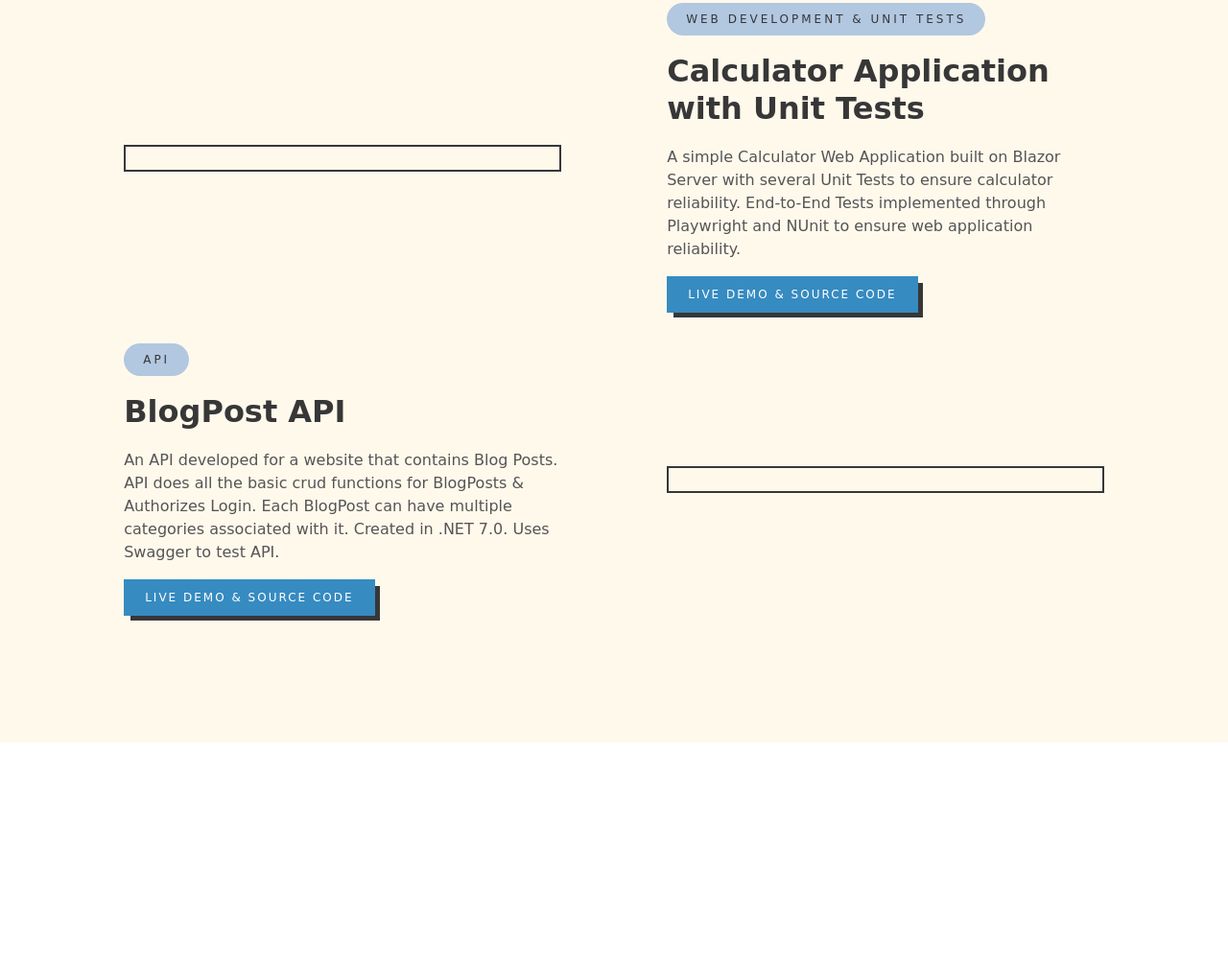
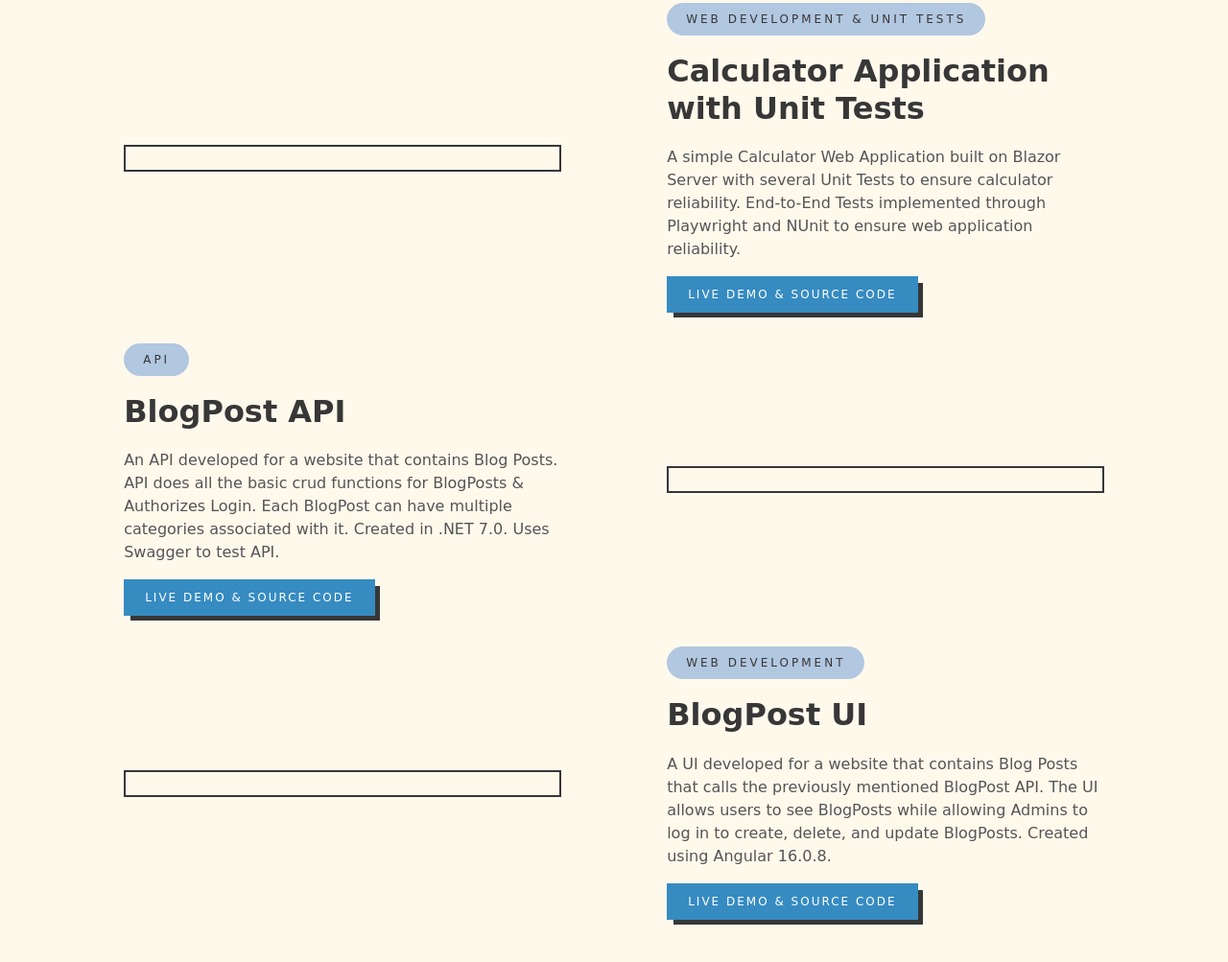
Before and after one commit to DiegoFraR/Personal-Portfolio, a plain HTML site: page index.html in a window 1280 px wide. Shown: the part 7698-8701 px from the top of the page at 96% size. Before the commit the page ends 8472 px from the top, so only its background shows below. Drawn offline with nearby package versions, Linux system fonts and the light colour scheme; a web font is replaced by a local one.

Commit message:
Update index.html

```diff
--- a/index.html
+++ b/index.html
@@ -537,7 +537,7 @@
                     </div>
                 </div>
 
-                <!-- ADD WHEN PUSHED TO GITHUB
+
                 <div class="portfolio-box">
                     <div class="row gx-3 gy-4 pb-3 mb-5 pb-lg-3 mb-lg-3 justify-content-around align-items-center">
                         <div class="col-md-6 col-lg-5">
@@ -553,13 +553,13 @@
                                     A UI developed for a website that contains Blog Posts that calls the previously mentioned BlogPost API. The UI allows users to see BlogPosts while allowing Admins to log in to create, delete, and update BlogPosts.
                                     Created using Angular 16.0.8.
                                 </p>
-                                <a href="https://github.com/DiegoFraR/BlogPost.API" class="colored-btn" target="_blank">Live Demo & Source Code</a>
+                                <a href="https://github.com/DiegoFraR/BlogPost-UI" class="colored-btn" target="_blank">Live Demo & Source Code</a>
                                 <br>
                             </div>
                         </div>
                     </div>
                 </div>
-                -->
+
 
 
             </div>
```
